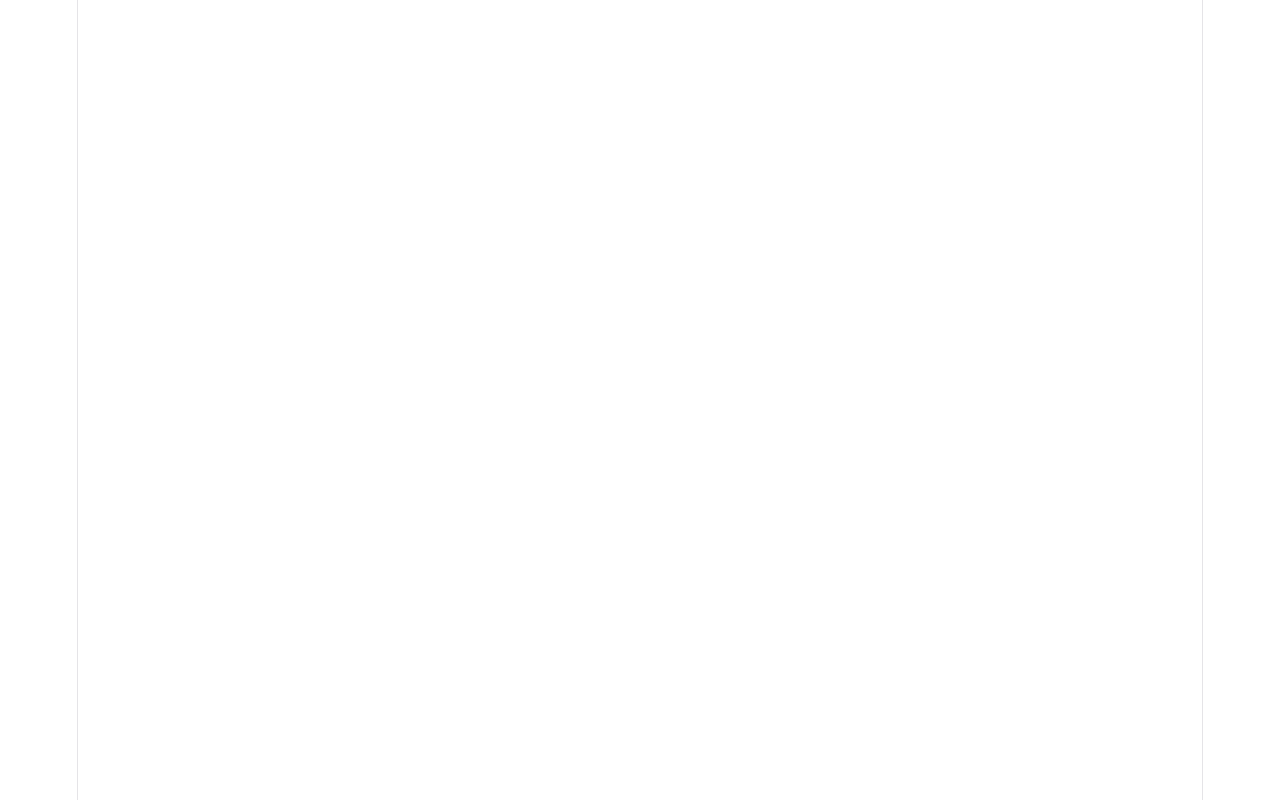
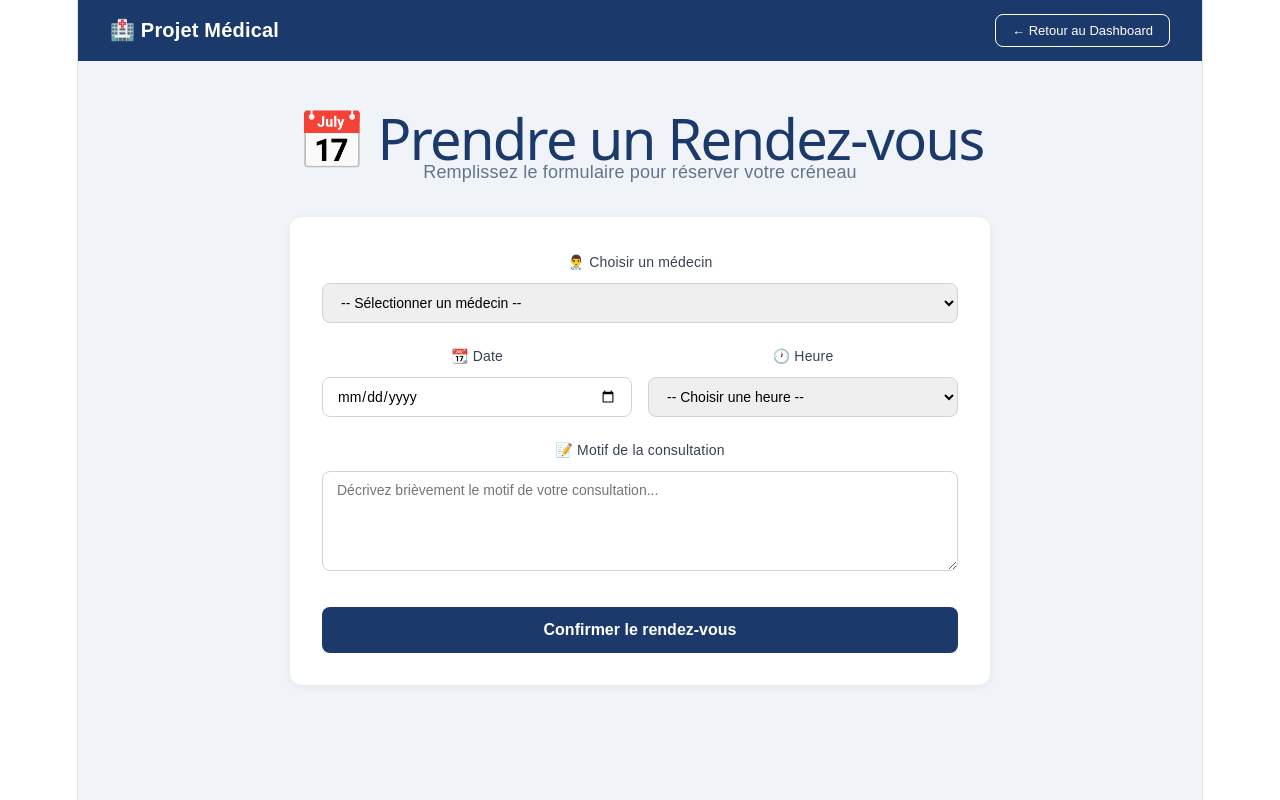
Before and after one commit to Checkkone/projet-medical, a React app in the folder frontend/: page /rendez-vous in a window 1280 px wide. Before the commit this address had no page. Built offline with nearby package versions, Linux system fonts and the light colour scheme; sample sign-in values are in the browser's storage; the HTML template or start-up script is replaced by a standard one.

Commit message:
feat(frontend): ajouter la page rendez-vous avec formulaire et confirmation

```diff
--- a/frontend/src/App.jsx
+++ b/frontend/src/App.jsx
@@ -3,14 +3,12 @@ import { AuthProvider, useAuth } from './context/AuthContext';
 import Login from './pages/Login';
 import Register from './pages/Register';
 import Dashboard from './pages/Dashboard';
+import RendezVous from './pages/RendezVous';
 
-// Protection des routes — redirige vers login si non connecté
 const RouteProtegee = ({ children }) => {
   const { user, loading } = useAuth();
-
   if (loading) return <div>Chargement...</div>;
   if (!user) return <Navigate to="/login" />;
-
   return children;
 };
 
@@ -21,14 +19,12 @@ const App = () => {
         <Routes>
           <Route path="/login" element={<Login />} />
           <Route path="/register" element={<Register />} />
-          <Route
-            path="/dashboard"
-            element={
-              <RouteProtegee>
-                <Dashboard />
-              </RouteProtegee>
-            }
-          />
+          <Route path="/dashboard" element={
+            <RouteProtegee><Dashboard /></RouteProtegee>
+          } />
+          <Route path="/rendez-vous" element={
+            <RouteProtegee><RendezVous /></RouteProtegee>
+          } />
           <Route path="/" element={<Navigate to="/login" />} />
         </Routes>
       </AuthProvider>
--- a/frontend/src/pages/Dashboard.jsx
+++ b/frontend/src/pages/Dashboard.jsx
@@ -99,13 +99,22 @@ const Dashboard = () => {
 <div style={styles.actionsCard}>
   <h2 style={styles.profilTitre}>Actions Rapides</h2>
   <div style={styles.boutonsGrille}>
-            <button style={styles.actionBouton}>
+    <button
+      style={styles.actionBouton}
+      onClick={() => navigate('/rendez-vous')}
+    >
       📅 Prendre un RDV
     </button>
-            <button style={styles.actionBouton}>
+    <button
+      style={styles.actionBouton}
+      onClick={() => navigate('/mes-rdv')}
+    >
       📋 Voir mes RDV
     </button>
-            <button style={styles.actionBouton}>
+    <button
+      style={styles.actionBouton}
+      onClick={() => navigate('/profil')}
+    >
       👤 Mon dossier médical
     </button>
   </div>
--- /dev/null
+++ b/frontend/src/pages/RendezVous.jsx
@@ -0,0 +1,274 @@
+import { useState } from 'react';
+import { useNavigate } from 'react-router-dom';
+import { useAuth } from '../context/AuthContext';
+
+const RendezVous = () => {
+  const { user } = useAuth();
+  const navigate = useNavigate();
+
+  const [formData, setFormData] = useState({
+    medecin: '',
+    date: '',
+    heure: '',
+    motif: '',
+  });
+
+  const [confirmation, setConfirmation] = useState(false);
+  const [erreur, setErreur] = useState('');
+
+  const medecins = [
+    { id: 1, nom: 'Dr. Martin', specialite: 'Généraliste' },
+    { id: 2, nom: 'Dr. Dupont', specialite: 'Cardiologue' },
+    { id: 3, nom: 'Dr. Bernard', specialite: 'Dermatologue' },
+    { id: 4, nom: 'Dr. Leblanc', specialite: 'Pédiatre' },
+  ];
+
+  const heures = [
+    '08:00', '08:30', '09:00', '09:30', '10:00',
+    '10:30', '11:00', '11:30', '14:00', '14:30',
+    '15:00', '15:30', '16:00', '16:30', '17:00',
+  ];
+
+  const handleChange = (e) => {
+    setFormData({ ...formData, [e.target.name]: e.target.value });
+  };
+
+  const handleSubmit = (e) => {
+    e.preventDefault();
+    if (!formData.medecin || !formData.date || !formData.heure || !formData.motif) {
+      setErreur('Veuillez remplir tous les champs');
+      return;
+    }
+    setErreur('');
+    setConfirmation(true);
+  };
+
+  if (confirmation) {
+    const medecin = medecins.find(m => m.id === parseInt(formData.medecin));
+    return (
+      <div style={styles.container}>
+        <div style={styles.navbar}>
+          <span style={styles.logo}>🏥 Projet Médical</span>
+          <button onClick={() => navigate('/dashboard')} style={styles.boutonRetour}>
+            ← Retour au Dashboard
+          </button>
+        </div>
+        <div style={styles.contenu}>
+          <div style={styles.confirmationCard}>
+            <div style={styles.checkmark}>✅</div>
+            <h2 style={styles.confirmTitre}>Rendez-vous confirmé !</h2>
+            <p style={styles.confirmTexte}>Votre rendez-vous a été enregistré avec succès.</p>
+            <div style={styles.confirmDetails}>
+              <div style={styles.confirmItem}>
+                <span style={styles.confirmLabel}>Médecin</span>
+                <span style={styles.confirmValeur}>{medecin?.nom} — {medecin?.specialite}</span>
+              </div>
+              <div style={styles.confirmItem}>
+                <span style={styles.confirmLabel}>Date</span>
+                <span style={styles.confirmValeur}>{formData.date}</span>
+              </div>
+              <div style={styles.confirmItem}>
+                <span style={styles.confirmLabel}>Heure</span>
+                <span style={styles.confirmValeur}>{formData.heure}</span>
+              </div>
+              <div style={styles.confirmItem}>
+                <span style={styles.confirmLabel}>Motif</span>
+                <span style={styles.confirmValeur}>{formData.motif}</span>
+              </div>
+              <div style={styles.confirmItem}>
+                <span style={styles.confirmLabel}>Patient</span>
+                <span style={styles.confirmValeur}>{user?.nom}</span>
+              </div>
+            </div>
+            <button
+              onClick={() => navigate('/dashboard')}
+              style={styles.boutonDashboard}
+            >
+              Retour au Dashboard
+            </button>
+          </div>
+        </div>
+      </div>
+    );
+  }
+
+  return (
+    <div style={styles.container}>
+      <div style={styles.navbar}>
+        <span style={styles.logo}>🏥 Projet Médical</span>
+        <button onClick={() => navigate('/dashboard')} style={styles.boutonRetour}>
+          ← Retour au Dashboard
+        </button>
+      </div>
+
+      <div style={styles.contenu}>
+        <h1 style={styles.titre}>📅 Prendre un Rendez-vous</h1>
+        <p style={styles.sousTitre}>Remplissez le formulaire pour réserver votre créneau</p>
+
+        <div style={styles.formCard}>
+          {erreur && <div style={styles.erreur}>{erreur}</div>}
+
+          <form onSubmit={handleSubmit}>
+
+            <div style={styles.champ}>
+              <label style={styles.label}>👨‍⚕️ Choisir un médecin</label>
+              <select
+                name="medecin"
+                value={formData.medecin}
+                onChange={handleChange}
+                style={styles.input}
+              >
+                <option value="">-- Sélectionner un médecin --</option>
+                {medecins.map(m => (
+                  <option key={m.id} value={m.id}>
+                    {m.nom} — {m.specialite}
+                  </option>
+                ))}
+              </select>
+            </div>
+
+            <div style={styles.grille2}>
+              <div style={styles.champ}>
+                <label style={styles.label}>📆 Date</label>
+                <input
+                  type="date"
+                  name="date"
+                  value={formData.date}
+                  onChange={handleChange}
+                  style={styles.input}
+                  min={new Date().toISOString().split('T')[0]}
+                />
+              </div>
+
+              <div style={styles.champ}>
+                <label style={styles.label}>🕐 Heure</label>
+                <select
+                  name="heure"
+                  value={formData.heure}
+                  onChange={handleChange}
+                  style={styles.input}
+                >
+                  <option value="">-- Choisir une heure --</option>
+                  {heures.map(h => (
+                    <option key={h} value={h}>{h}</option>
+                  ))}
+                </select>
+              </div>
+            </div>
+
+            <div style={styles.champ}>
+              <label style={styles.label}>📝 Motif de la consultation</label>
+              <textarea
+                name="motif"
+                value={formData.motif}
+                onChange={handleChange}
+                style={{...styles.input, height: '100px', resize: 'vertical'}}
+                placeholder="Décrivez brièvement le motif de votre consultation..."
+              />
+            </div>
+
+            <button type="submit" style={styles.boutonSoumettre}>
+              Confirmer le rendez-vous
+            </button>
+
+          </form>
+        </div>
+      </div>
+    </div>
+  );
+};
+
+const styles = {
+  container: { minHeight: '100vh', backgroundColor: '#F0F4F8', fontFamily: 'Arial, sans-serif' },
+  navbar: {
+    backgroundColor: '#1B3A6B',
+    padding: '14px 32px',
+    display: 'flex',
+    justifyContent: 'space-between',
+    alignItems: 'center',
+  },
+  logo: { color: 'white', fontSize: '20px', fontWeight: 'bold' },
+  boutonRetour: {
+    backgroundColor: 'transparent',
+    border: '1px solid white',
+    color: 'white',
+    padding: '8px 16px',
+    borderRadius: '8px',
+    cursor: 'pointer',
+    fontSize: '13px',
+  },
+  contenu: { padding: '32px', maxWidth: '700px', margin: '0 auto' },
+  titre: { color: '#1B3A6B', marginBottom: '8px' },
+  sousTitre: { color: '#64748B', marginBottom: '32px' },
+  formCard: {
+    backgroundColor: 'white',
+    padding: '32px',
+    borderRadius: '12px',
+    boxShadow: '0 2px 8px rgba(0,0,0,0.06)',
+  },
+  erreur: {
+    backgroundColor: '#FEE2E2',
+    color: '#A32D2D',
+    padding: '12px',
+    borderRadius: '8px',
+    marginBottom: '16px',
+    fontSize: '14px',
+  },
+  champ: { marginBottom: '20px' },
+  label: { display: 'block', marginBottom: '8px', color: '#374151', fontSize: '14px', fontWeight: '500' },
+  input: {
+    width: '100%',
+    padding: '10px 14px',
+    borderRadius: '8px',
+    border: '1px solid #CBD5E1',
+    fontSize: '14px',
+    boxSizing: 'border-box',
+    outline: 'none',
+    fontFamily: 'Arial, sans-serif',
+  },
+  grille2: { display: 'grid', gridTemplateColumns: '1fr 1fr', gap: '16px' },
+  boutonSoumettre: {
+    width: '100%',
+    padding: '14px',
+    backgroundColor: '#1B3A6B',
+    color: 'white',
+    border: 'none',
+    borderRadius: '8px',
+    fontSize: '16px',
+    cursor: 'pointer',
+    fontWeight: 'bold',
+    marginTop: '8px',
+  },
+  confirmationCard: {
+    backgroundColor: 'white',
+    padding: '40px',
+    borderRadius: '12px',
+    boxShadow: '0 2px 8px rgba(0,0,0,0.06)',
+    textAlign: 'center',
+    maxWidth: '500px',
+    margin: '0 auto',
+  },
+  checkmark: { fontSize: '64px', marginBottom: '16px' },
+  confirmTitre: { color: '#0F6E56', marginBottom: '8px' },
+  confirmTexte: { color: '#64748B', marginBottom: '24px' },
+  confirmDetails: { textAlign: 'left', marginBottom: '24px' },
+  confirmItem: {
+    display: 'flex',
+    justifyContent: 'space-between',
+    padding: '10px 0',
+    borderBottom: '1px solid #F1F5F9',
+  },
+  confirmLabel: { color: '#94A3B8', fontSize: '14px' },
+  confirmValeur: { color: '#1E293B', fontSize: '14px', fontWeight: '500' },
+  boutonDashboard: {
+    padding: '12px 32px',
+    backgroundColor: '#1B3A6B',
+    color: 'white',
+    border: 'none',
+    borderRadius: '8px',
+    fontSize: '15px',
+    cursor: 'pointer',
+  },
+};
+
+export default RendezVous;
```
Lines whose indentation alone changed are shown as unchanged.
